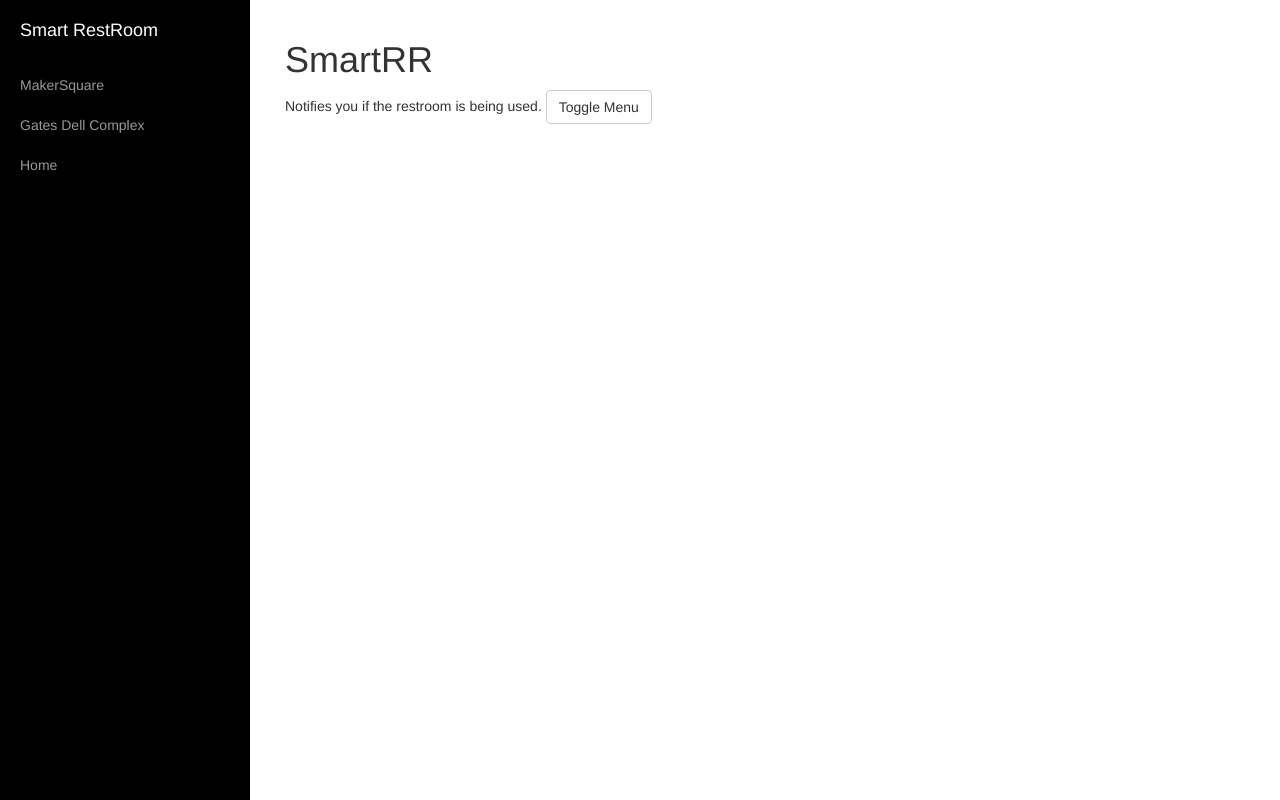
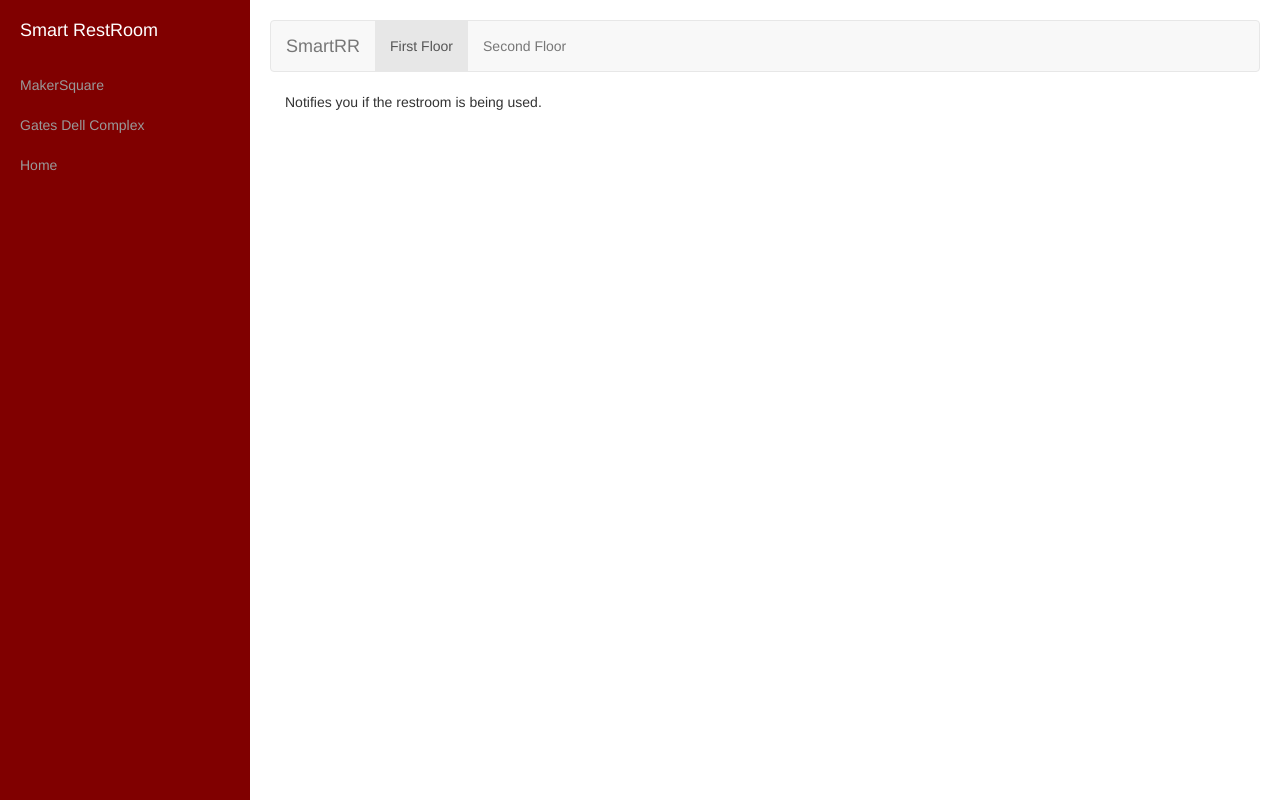
Before and after one commit to ajm4482/SmartRR, a plain HTML site: page index.html in a window 1280 px wide. Drawn offline with Linux system fonts and the light colour scheme.

Commit message:
changed css

```diff
--- a/css/simple-sidebar.css
+++ b/css/simple-sidebar.css
@@ -47,7 +47,7 @@
     margin-right: -250px;
 }
 
-/* Sidebar Styles */
+/*  Styles */
 
 .sidebar-nav {
     position: absolute;
@@ -106,6 +106,7 @@
 
     #sidebar-wrapper {
         width: 250px;
+        background: #800000;
     }
 
     #wrapper.toggled #sidebar-wrapper {
--- a/index.html
+++ b/index.html
@@ -53,12 +53,31 @@
 
         <!-- Page Content -->
         <div id="page-content-wrapper">
+
+            <nav class="navbar navbar-default" role="navigation">
+		        <div class="container-fluid">
+		          <div class="navbar-header">
+		            <button type="button" class="navbar-toggle collapsed" data-toggle="collapse" data-target="#navbar" aria-expanded="false" aria-controls="navbar">
+		              <span class="sr-only">Toggle navigation</span>
+		              <span class="icon-bar"></span>
+		              <span class="icon-bar"></span>
+		              <span class="icon-bar"></span>
+		            </button>
+		            <a class="navbar-brand" href="#">SmartRR</a>
+		          </div>
+		          <div id="navbar" class="navbar-collapse collapse">
+		            <ul class="nav navbar-nav">
+		              <li class="active"><a href="#">First Floor</a></li>
+		              <li><a href="#">Second Floor</a></li>
+		            </ul>
+		          </div><!--/.nav-collapse -->
+		        </div><!--/.container-fluid -->
+      		</nav>
+
             <div class="container-fluid">
                 <div class="row">
                     <div class="col-lg-12">
-                        <h1>SmartRR</h1>
                         <p>Notifies you if the restroom is being used.
-                        <a href="#menu-toggle" class="btn btn-default" id="menu-toggle">Toggle Menu</a>
                     </div>
                 </div>
             </div>
```
Also changed, not shown: 1 other file.
